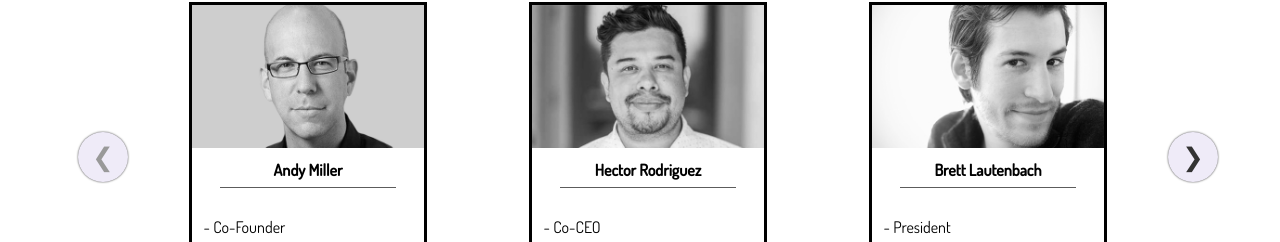
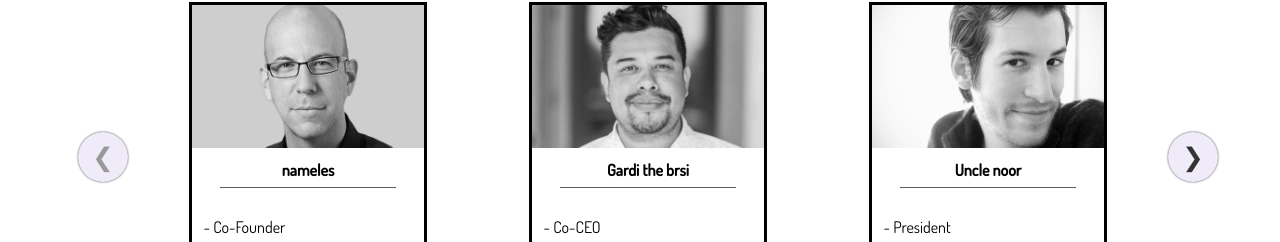
Before and after one commit to Ftwhh/EclipticForce-, a React (Create React App) app: page / in a window 1280 px wide. Shown: the part 1266-1508 px from the top of the page. Built offline with nearby package versions, Linux system fonts and the light colour scheme; a web font is replaced by a local one.

Commit message:
Update leaders.js

```diff
--- a/src/leaders.js
+++ b/src/leaders.js
@@ -1,77 +1,77 @@
 const leaders = [
   {
     img: "./images/andymiller.png",
-    name: "Andy Miller",
+    name: "nameles",
     professions: ["Co-Founder", "Co-CEO", "Sacramento Kings Co-Owner"],
   },
   {
     img: "./images/hector_rodriguez.png",
-    name: "Hector  Rodriguez ",
+    name: "Gardi the brsi ",
     professions: ["Co-CEO"],
   },
   {
     img: "./images/brett_lautenbach.png",
-    name: "Brett Lautenbach",
+    name: "Uncle noor",
     professions: ["President"],
   },
   {
     img: "./images/jaime_cohenca.png",
-    name: "Jaime Cohenca",
+    name: "Beni",
     professions: ["General Manager"],
   },
   {
     img: "./images/grady_rains.png",
-    name: "Grady Rains",
+    name: "coming soon",
     professions: ["Executive Producer"],
   },
   {
     img: "./images/david_swartz.png",
-    name: "David Swartz",
+    name: "coming soon",
     professions: ["Chief Events Officer"],
   },
   {
     img: "./images/mark_mastrov.png",
-    name: "Mark Mastrov",
+    name: "coming soon",
     professions: ["Co-Founder", "Sacramento Kings Co-Owner"],
   },
   {
     img: "./images/alex_rodriguez.png",
-    name: "Alex Rodriguez",
+    name: "cooming soon",
     professions: ["Investor", "Advisor"],
   },
   {
     img: "./images/shaquille_o'neal.png",
-    name: "Shaquille O'Neal",
+    name: "coming soon",
     professions: ["Investor", "Advisor"],
   },
   {
     img: "./images/jimmy_rollins.png",
-    name: "Jimmy Rollins",
+    name: "coming soon",
     professions: ["Investor", "Advisor"],
   },
   {
     img: "./images/ryan_howard.png",
-    name: "Ryan Howard",
+    name: "coming soon",
     professions: ["Investor", "Advisor"],
   },
   {
     img: "./images/jennifer_lopez.png",
-    name: "Jennifer Lopez",
+    name: "coming soon",
     professions: ["Investor", "Advisor"],
   },
   {
     img: "./images/michael_strahan.png",
-    name: "Michael Strahan",
+    name: "coming soon",
     professions: ["Investor", "Advisor"],
   },
   {
     img: "./images/marshawn_lynch.png",
-    name: "Marshawn Lynch",
+    name: "coming soon",
     professions: ["Investor", "Advisor"],
   },
   {
     img: "./images/tiesto.png",
-    name: "Tiësto",
+    name: "we need someone",
     professions: ["Investor", "Advisor"],
   },
 ];
```
